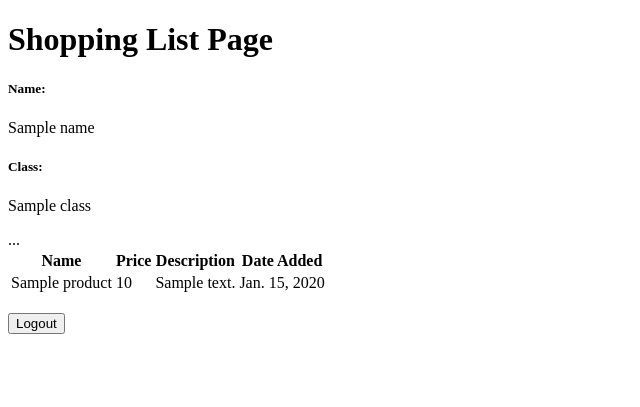
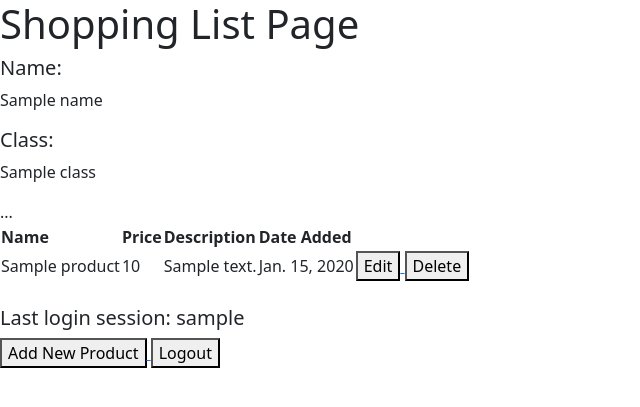
Before and after one commit to goosetea04/shopping--list, a Django app: template main/templates/main.html in a window 1280 px wide. Shown: the top 407 px of the page, without its empty margins (0-640 px from the left). Run offline with Django 4.2, Linux system fonts and the light colour scheme; tables that the repository leaves empty hold one stand-in row (values such as "Sample post"); the template is opened without the code that fills it: values that come from a table or form of the project are taken from there, most other values are stand-ins (such as "Sample title", 1, 10 or a date in 2020).

Commit message:
finished tutorial 4, makasih ka Ferry

```diff
--- a/main/templates/main.html
+++ b/main/templates/main.html
@@ -15,6 +15,7 @@
             <th>Price</th>
             <th>Description</th>
             <th>Date Added</th>
+
         </tr>
 
         {% comment %} Below is how to show the product data {% endcomment %}
@@ -25,11 +26,34 @@
                 <td>{{product.price}}</td>
                 <td>{{product.description}}</td>
                 <td>{{product.date_added}}</td>
+
+                <td>
+                    {% if product.pk %}
+                    <a href="{% url 'main:edit_product' product.pk %}">
+                        <button>
+                            Edit
+                        </button>
+                    </a>
+                    {% endif %}
+                    <a href="{% url 'main:delete_product' product.pk %}">
+                          <button>
+                              Delete
+                          </button>
+                      </a>
+                </td>
             </tr>
         {% endfor %}
     </table>
 
     <br />
+
+    <h5>Last login session: {{ last_login }}</h5>
+
+    <a href="{% url 'main:create_product' %}">
+        <button>
+            Add New Product
+        </button>
+    </a>
 
     <a href="{% url 'main:logout' %}">
         <button>
--- a/main/urls.py
+++ b/main/urls.py
@@ -3,7 +3,7 @@ from main.views import show_main, create_product, show_xml, show_json
 from main.views import show_main, create_product, show_xml, show_json, show_xml_by_id, show_json_by_id
 from main.views import register
 from main.views import login_user
-from main.views import logout_user
+from main.views import logout_user, edit_product, delete_product
 app_name = 'main'
 
 urlpatterns = [
@@ -16,4 +16,6 @@ urlpatterns = [
     path('register/', register, name='register'),
     path('login/', login_user, name='login'),
     path('logout/', logout_user, name='logout'),
+    path('edit-product/<int:id>/', edit_product, name='edit_product'),
+    path('delete/<int:id>/', delete_product, name='delete_product'),
 ]
--- a/templates/base.html
+++ b/templates/base.html
@@ -8,7 +8,13 @@
             content="width=device-width, initial-scale=1.0"
         />
         {% block meta %}
+            <meta charset="UTF-8" />
+            <meta name="viewport" content="width=device-width, initial-scale=1">
         {% endblock meta %}
+        <link href="https://cdn.jsdelivr.net/npm/bootstrap@5.3.2/dist/css/bootstrap.min.css" rel="stylesheet" integrity="sha384-T3c6CoIi6uLrA9TneNEoa7RxnatzjcDSCmG1MXxSR1GAsXEV/Dwwykc2MPK8M2HN" crossorigin="anonymous">
+        <script src="https://code.jquery.com/jquery-3.6.0.min.js" integrity="sha384-KyZXEAg3QhqLMpG8r+J4jsl5c9zdLKaUk5Ae5f5b1bw6AUn5f5v8FZJoMxm6f5cH1" crossorigin="anonymous"></script>
+        <script src="https://cdn.jsdelivr.net/npm/@popperjs/core@2.11.8/dist/umd/popper.min.js" integrity="sha384-I7E8VVD/ismYTF4hNIPjVp/Zjvgyol6VFvRkX/vR+Vc4jQkC+hVqc2pM8ODewa9r" crossorigin="anonymous"></script>
+        <script src="https://cdn.jsdelivr.net/npm/bootstrap@5.3.2/dist/js/bootstrap.min.js" integrity="sha384-BBtl+eGJRgqQAUMxJ7pMwbEyER4l1g+O15P+16Ep7Q9Q+zqX6gSbd85u4mG4QzX+" crossorigin="anonymous"></script>
     </head>
 
     <body>
```
Also changed, not shown: main/templates/edit_product.html (added, +22 -0 lines), main/views.py (+26 -1 lines), main/migrations/0002_product_user.py (added).
